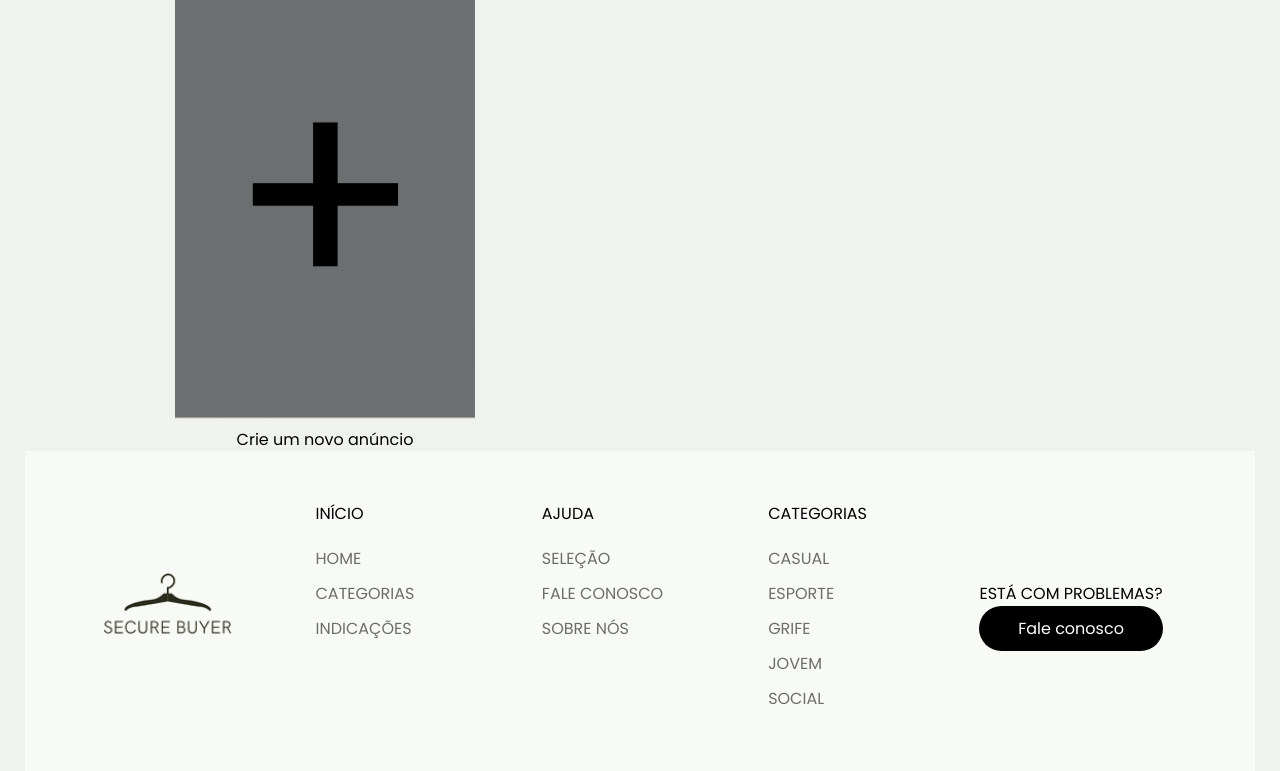
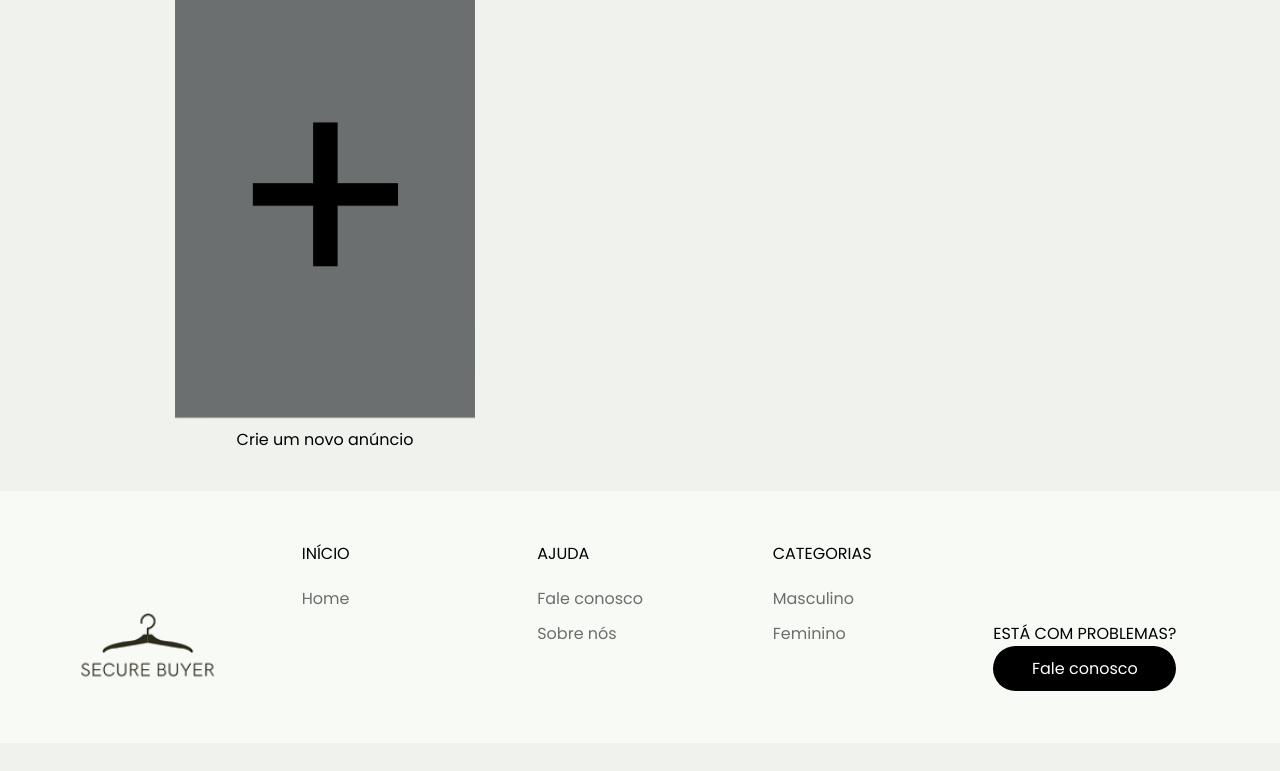
Before and after one commit to Angreen1623/Secure-Buyer, a PHP site: page /tela-anunciante.php in a window 1280 px wide. Shown: the part 959-1730 px from the top of the page. After the commit the page ends 1650 px from the top, so only its background shows below. Run offline with PHP 8.4, Linux system fonts and the light colour scheme; data comes from the database, SQL or seed files in the repository.

Commit message:
correções no footer

```diff
--- a/A_Fazer.txt
+++ b/A_Fazer.txt
@@ -1,4 +1,4 @@
-1. Corrigir links no footer;
+1. Footer;                                              FEITO
 2. 3 Imagens funcionando no adicionar anuncio;
 3. Finalizar editar anuncio;
 4. Tratamento de erro;
--- a/conteudos/css/style.css
+++ b/conteudos/css/style.css
@@ -382,10 +382,11 @@ footer{
     width: 100%;
     bottom: 0;
     left: 0;
+    margin-top: 40px;
 
   }
   .container-footer{
-    max-width: 1400px;
+    width: 100%;
     padding: 0 4%;
     margin: auto;
   }
--- a/conteudos/footer.php
+++ b/conteudos/footer.php
@@ -7,27 +7,21 @@
           <div class="footer-col">
               <h6>INÍCIO</h6>
              <ul>
-                <li> <a href="Home.html">HOME</a></li>
-                <li> <a href="conteudos/categoria.html">CATEGORIAS</a></li>
-                <li> <a href="conteudos/indicacoes.html">INDICAÇÕES</a></li>
+                <li> <a href="./index.php">Home</a></li>
              </ul>
           </div>
            <div class="footer-col">
             <h6>AJUDA</h6>
               <ul>
-                 <li> <a href="conteudos/pds.html">SELEÇÃO</a></li>
-                 <li> <a href="conteudos/faleconosco.html">FALE CONOSCO</a></li>
-                 <li> <a href="conteudos/sobrenos.html">SOBRE NÓS</a></li>
+                 <li> <a href="conteudos/faleconosco.html">Fale conosco</a></li>
+                 <li> <a href="conteudos/sobrenos.html">Sobre nós</a></li>
               </ul>
             </div>
           <div class="footer-col">
                <h6>CATEGORIAS</h6>
              <ul>
-                 <li> <a href="conteudos/Cat_Casual.html">CASUAL</a></li>
-                 <li> <a href="conteudos/Cat_Esporte.html">ESPORTE</a></li>
-                 <li> <a href="conteudos/Cat_Grife.html">GRIFE</a></li>
-                 <li> <a href="conteudos/Cat_Jovem.html">JOVEM</a></li>
-                 <li> <a href="conteudos/Cat_Social.html">SOCIAL</a></li>
+                 <li> <a href="./novidades.php">Masculino</a></li>
+                 <li> <a href="./novidades.php">Feminino</a></li>
              </ul>
            </div>
           <div class="footer-sub">
--- a/conteudos/tela-anunciante.php
+++ b/conteudos/tela-anunciante.php
@@ -106,8 +106,9 @@
 
     </div>
 
-    <?php include 'footer.php'; ?>
 </header>
+
+<?php include 'footer.php'; ?>
 
 <!--FINAL TELA ANUNCIANTE-->
 </body>
```
